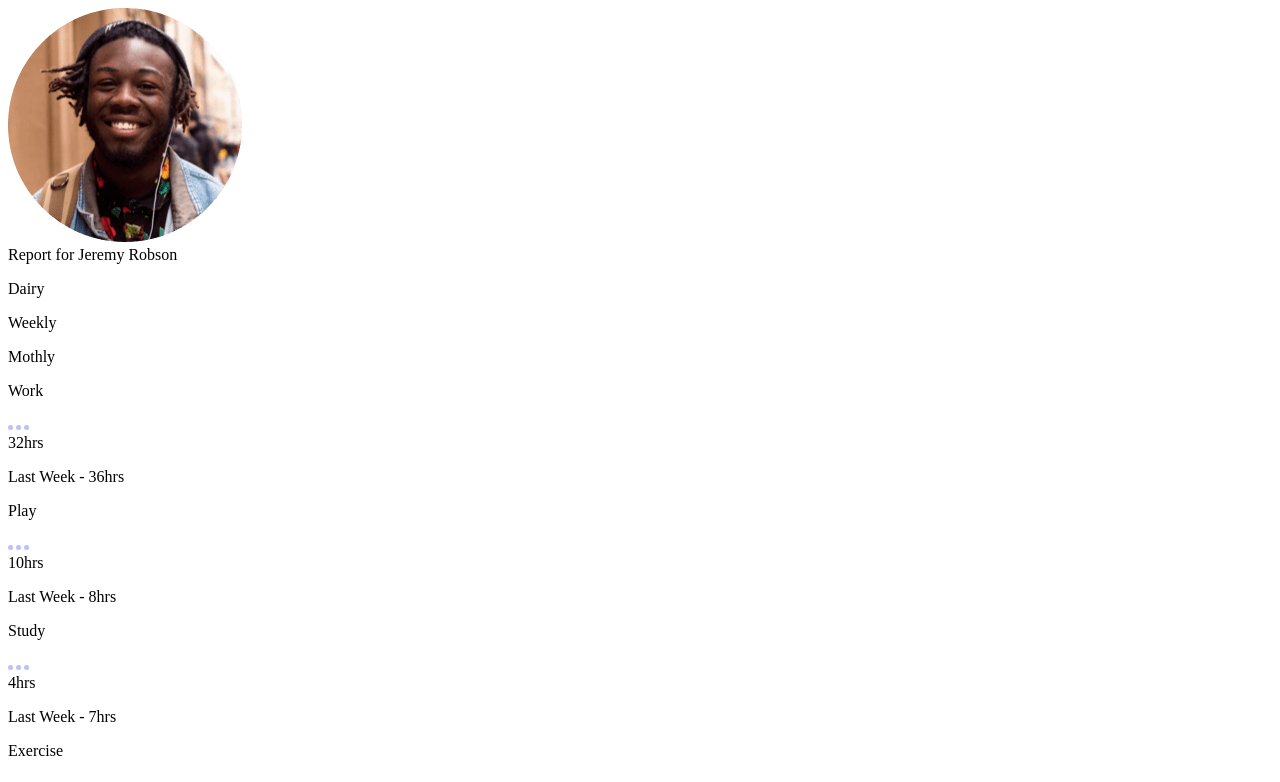
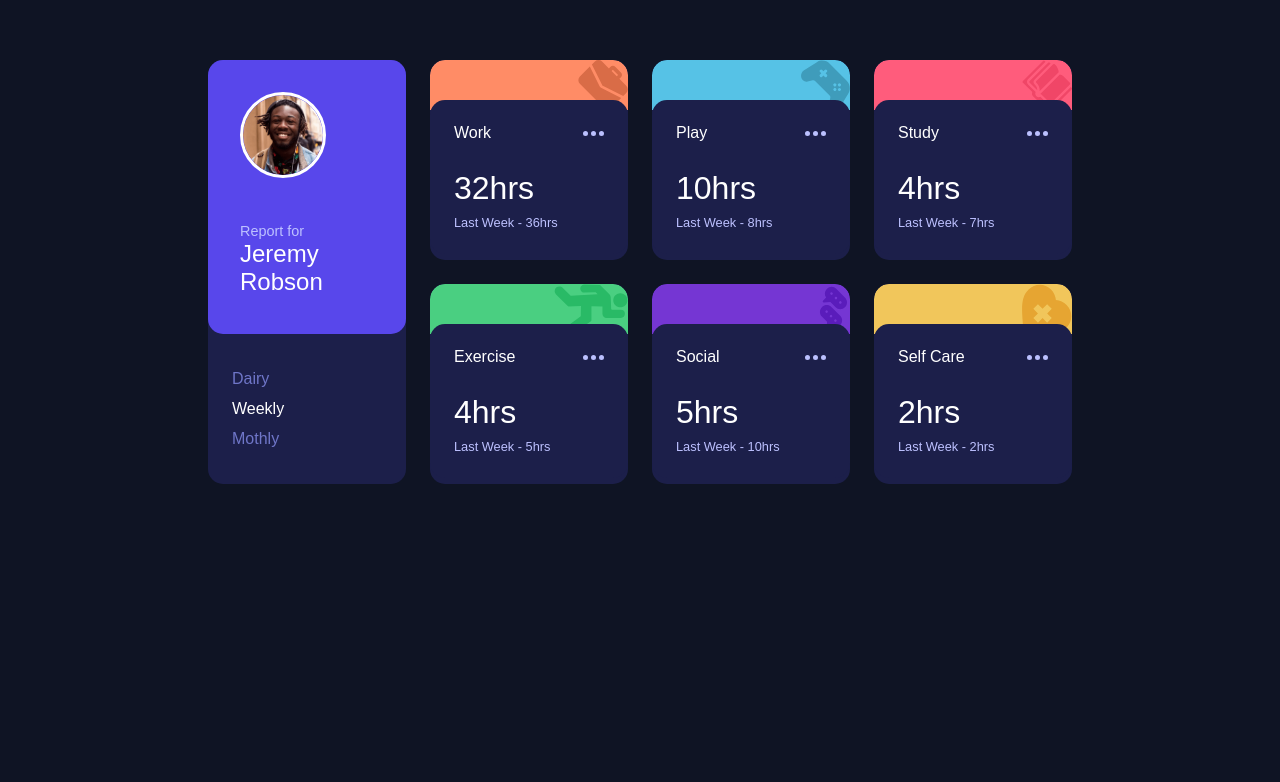
Before and after one commit to DANNJUGUNA/Time-tracking-dashboard, a plain HTML site: page index.html in a window 1280 px wide. Shown: the top 782 px of the page. Drawn offline with Linux system fonts and the light colour scheme.

Commit message:
finished the dashboard

```diff
--- a/index.html
+++ b/index.html
@@ -4,7 +4,7 @@
     <meta charset="UTF-8">
     <meta name="viewport" content="width=device-width, initial-scale=1.0">
     <title>Time tracking dashboard</title>
-    <!-- <link rel="stylesheet" href="style.css"> -->
+    <link rel="stylesheet" href="style.css">
 </head>
 <body>
     <div class="main_container">
@@ -15,19 +15,23 @@
                     <img id="image" src="./images/image-jeremy.png" alt="image-jeremy">
                 </div>
                 <div class="top_text">
-                    <span>Report for</span>
-                    <span id="name">Jeremy Robson</span>
+                    <span class=" toptitle">Report for</span> <br/>
+                    <span class="name">Jeremy</span>
+                    <br>
+                    <span class="name">Robson</span>
                 </div>
             </div>
             <div class="bottom">
                 <p> Dairy</p>
-                <p>Weekly</p>
+                <p class="active">Weekly</p>
                 <p>Mothly</p>
             </div>
         </div>
         <div class="right">
             <div class="card">
-                <div class="background_1"></div>
+                <div class="background_1">
+                    <img src="./images/icon-work.svg" alt="work">
+                </div>
                 <div class="card-body">
                     <div class="card-title">
                         <p>Work</p>
@@ -38,7 +42,9 @@
                 </div>
             </div>
             <div class="card">
-                <div class="background_2"></div>
+                <div class="background_2">
+                    <img src="./images/icon-play.svg" alt="Play">
+                </div>
                 <div class="card-body">
                     <div class="card-title">
                         <p>Play</p>
@@ -49,7 +55,9 @@
                 </div>
             </div>
             <div class="card">
-                <div class="background_3"></div>
+                <div class="background_3">
+                    <img src="./images/icon-study.svg" alt="Study">
+                </div>
                 <div class="card-body">
                     <div class="card-title">
                         <p>Study</p>
@@ -60,7 +68,9 @@
                 </div>
             </div>
             <div class="card">
-                <div class="background_4"></div>
+                <div class="background_4">
+                    <img src="./images/icon-exercise.svg" alt="Exercise">
+                </div>
                 <div class="card-body">
                     <div class="card-title">
                         <p>Exercise</p>
@@ -71,7 +81,9 @@
                 </div>
             </div>
             <div class="card">
-                <div class="background_5"></div>
+                <div class="background_5">
+                    <img src="./images/icon-social.svg" alt="Social">
+                </div>
                 <div class="card-body">
                     <div class="card-title">
                         <p>Social</p>
@@ -82,7 +94,9 @@
                 </div>
             </div>
             <div class="card">
-                <div class="background_6"></div>
+                <div class="background_6">
+                    <img src="./images/icon-self-care.svg" alt="icon-self-care">
+                </div>
                 <div class="card-body">
                     <div class="card-title">
                         <p>Self Care</p>
--- a/style.css
+++ b/style.css
@@ -2,6 +2,149 @@
     padding: 0;
     margin: 0;
 }
-.container{
+
+body {
+    font-family: 'Rubik', sans-serif;
     background-color: hsl(226, 43%, 10%);
+    color: white;
+    display: flex;
+    justify-content: center;
+    align-items: center;
+    align-content: center;
 }
+
+.main_container {
+    padding-top: 60px;
+    padding-bottom: 0px;
+    align-items: center;
+}
+.container {
+    display: grid;
+    grid-template-columns: repeat(4, 1fr);
+    grid-template-rows: repeat(2, 1fr);
+    gap: 1.5rem;
+}
+.left {
+    grid-row: span 1;
+    background-color: hsl(235, 46%, 20%);
+    border-radius: 15px;
+    display: flex;
+    flex-direction: column;
+    overflow: none;
+
+}
+.top {
+    background-color: hsl(246, 80%, 60%);
+    padding: 2rem;
+    padding-right: 5rem;
+    padding-bottom: 38px;
+    border-radius: 15px 15px 15px 15px;
+    display: flex;
+    flex-direction: column;
+    align-items: flex-start;
+}
+
+.image img {
+    width: 80px;
+    height: 80px;
+    border: 3px solid white;
+    border-radius: 50%;
+    margin-bottom: 40px;
+}
+
+.toptitle{
+    color: hsl(236, 100%, 87%);
+    font-size: 0.9rem;
+}
+
+.name {
+    font-size: 1.5rem;
+    font-weight: 300;
+}
+
+.bottom {
+    padding: 1.5rem;
+    justify-content: space-around;
+}
+
+.bottom p {
+    margin: 12px 0;
+    cursor: pointer;
+    color: hsl(235, 45%, 61%);
+}
+
+.bottom .active {
+    color: white;
+}
+
+/* Right section */
+.right {
+    grid-column: span 3;
+    display: grid;
+    grid-template-columns: repeat(3, 1fr);
+    gap: 1.5rem;
+}
+
+.card {
+    background-color: hsl(235, 46%, 20%);
+    border-radius: 15px;
+    position: relative;
+    overflow: hidden;
+    padding-top: 2.5rem;
+}
+.card-title{
+    padding-bottom: 20px;
+}
+
+.background_1 { background-color: hsl(15, 100%, 70%); }
+.background_2 { background-color: hsl(195, 74%, 62%); }
+.background_3 { background-color: hsl(348, 100%, 68%); }
+.background_4 { background-color: hsl(145, 58%, 55%); }
+.background_5 { background-color: hsl(264, 64%, 52%); }
+.background_6 { background-color: hsl(43, 84%, 65%); }
+
+.background_1,
+.background_2,
+.background_3,
+.background_4,
+.background_5,
+.background_6 {
+    position: absolute;
+    top: 0;
+    width: 100%;
+    height: 50px;
+    border-radius: 15px 15px 0 0;
+    display: flex;
+    justify-content: flex-end;
+}
+
+.card-body {
+    background-color: hsl(235, 46%, 20%);
+    padding: 1.5rem;
+    border-radius: 15px;
+    position: relative;
+    z-index: 1;
+}
+
+.card-title {
+    display: flex;
+    justify-content: space-between;
+    align-items: center;
+    color: white;
+}
+
+.card-title p {
+    font-size: 1rem;
+    font-weight: 500;
+}
+
+.card-hrs {
+    font-size: 2rem;
+    margin: 0.5rem 0;
+    font-weight: 300;
+}
+
+.card-body p:last-child {
+    color: hsl(236, 100%, 87%);
+    font-size: 0.8rem;
+}
```
